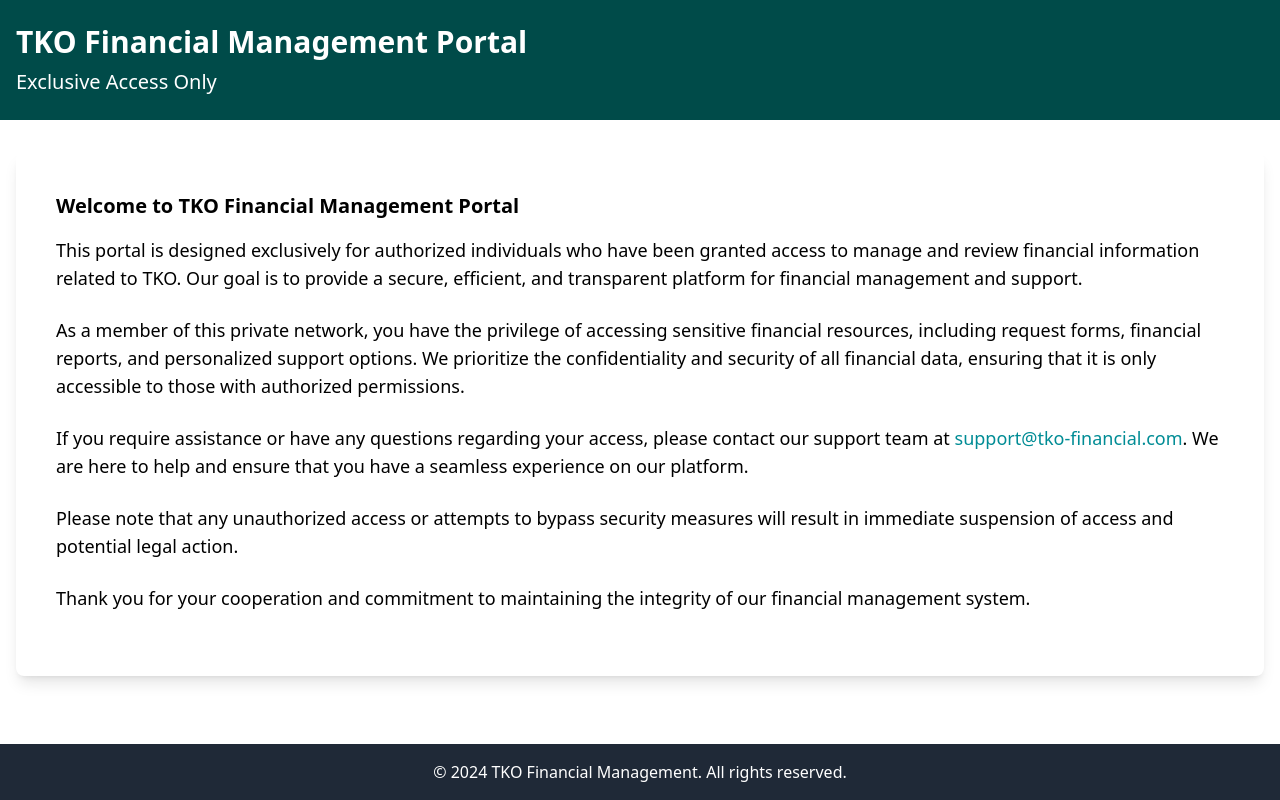
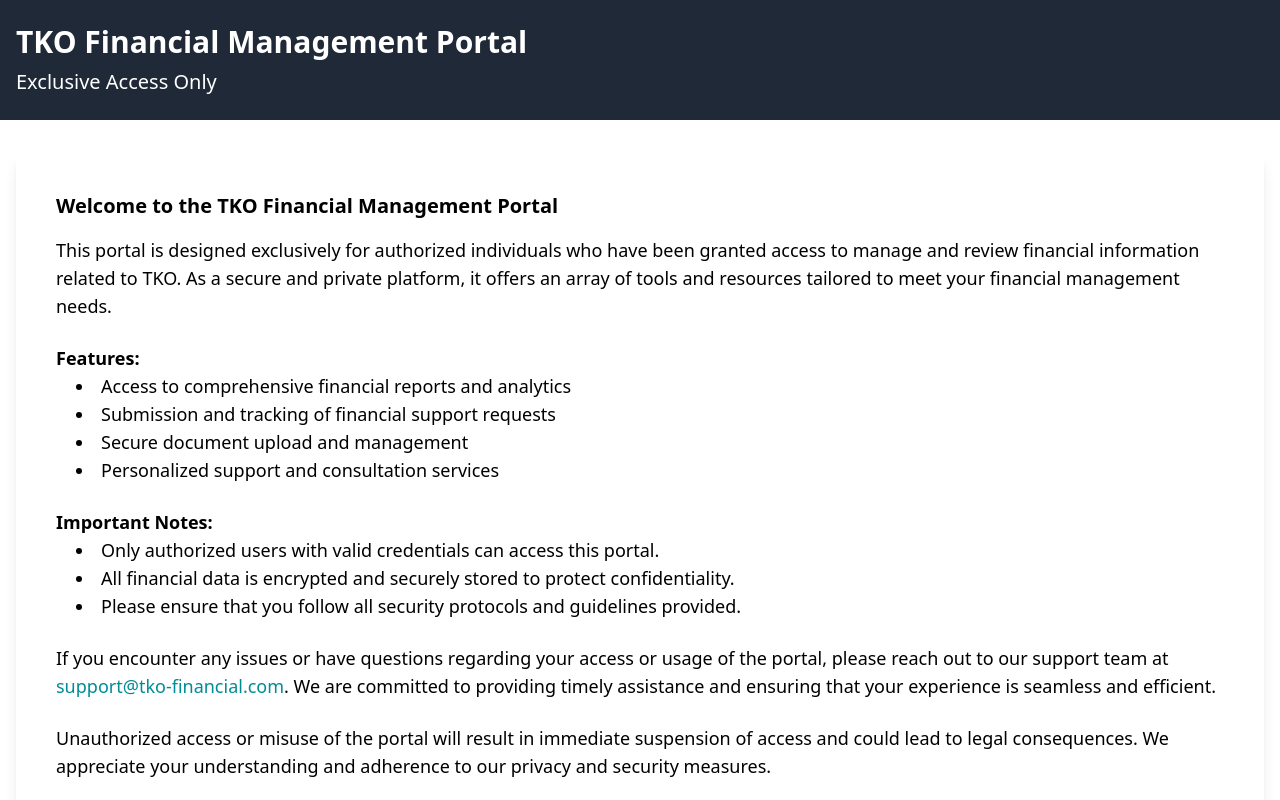
Before and after one commit to krist-ig-project/Admin, a Vue app: page / in a window 1280 px wide. Shown: the top 800 px of the page. Built offline with nearby package versions, Linux system fonts and the light colour scheme; the HTML template or start-up script is replaced by a standard one.

Commit message:
Update Home.vuel

```diff
--- a/src/views/Home.vue
+++ b/src/views/Home.vue
@@ -1,6 +1,6 @@
 <template>
   <div class="min-h-screen flex flex-col">
-    <header class="bg-primary text-white py-6">
+    <header class="bg-gray-800 text-white py-6">
       <div class="container mx-auto px-4">
         <h1 class="text-3xl font-bold">TKO Financial Management Portal</h1>
         <h2 class="text-xl mt-2">Exclusive Access Only</h2>
@@ -10,21 +10,35 @@
     <main class="flex-grow container mx-auto px-4 py-8">
       <section class="bg-white shadow-lg rounded-lg overflow-hidden">
         <div class="p-6 sm:p-10">
-          <h3 class="text-xl font-semibold mb-4 text-primary">Welcome to TKO Financial Management Portal</h3>
+          <h3 class="text-xl font-semibold mb-4 text-primary">Welcome to the TKO Financial Management Portal</h3>
           <p class="text-lg mb-6">
-            This portal is designed exclusively for authorized individuals who have been granted access to manage and review financial information related to TKO. Our goal is to provide a secure, efficient, and transparent platform for financial management and support.
+            This portal is designed exclusively for authorized individuals who have been granted access to manage and review financial information related to TKO. As a secure and private platform, it offers an array of tools and resources tailored to meet your financial management needs.
           </p>
           <p class="text-lg mb-6">
-            As a member of this private network, you have the privilege of accessing sensitive financial resources, including request forms, financial reports, and personalized support options. We prioritize the confidentiality and security of all financial data, ensuring that it is only accessible to those with authorized permissions.
+            <strong>Features:</strong>
+            <ul class="list-disc list-inside pl-5">
+              <li>Access to comprehensive financial reports and analytics</li>
+              <li>Submission and tracking of financial support requests</li>
+              <li>Secure document upload and management</li>
+              <li>Personalized support and consultation services</li>
+            </ul>
           </p>
           <p class="text-lg mb-6">
-            If you require assistance or have any questions regarding your access, please contact our support team at <a href="mailto:support@tko-financial.com" class="text-accent hover:underline">support@tko-financial.com</a>. We are here to help and ensure that you have a seamless experience on our platform.
+            <strong>Important Notes:</strong>
+            <ul class="list-disc list-inside pl-5">
+              <li>Only authorized users with valid credentials can access this portal.</li>
+              <li>All financial data is encrypted and securely stored to protect confidentiality.</li>
+              <li>Please ensure that you follow all security protocols and guidelines provided.</li>
+            </ul>
           </p>
           <p class="text-lg mb-6">
-            Please note that any unauthorized access or attempts to bypass security measures will result in immediate suspension of access and potential legal action.
+            If you encounter any issues or have questions regarding your access or usage of the portal, please reach out to our support team at <a href="mailto:support@tko-financial.com" class="text-accent hover:underline">support@tko-financial.com</a>. We are committed to providing timely assistance and ensuring that your experience is seamless and efficient.
           </p>
           <p class="text-lg mb-6">
-            Thank you for your cooperation and commitment to maintaining the integrity of our financial management system.
+            Unauthorized access or misuse of the portal will result in immediate suspension of access and could lead to legal consequences. We appreciate your understanding and adherence to our privacy and security measures.
+          </p>
+          <p class="text-lg mb-6">
+            Thank you for being a valued member of our financial management community. We look forward to supporting you and ensuring the success of your financial endeavors.
           </p>
         </div>
       </section>
```
